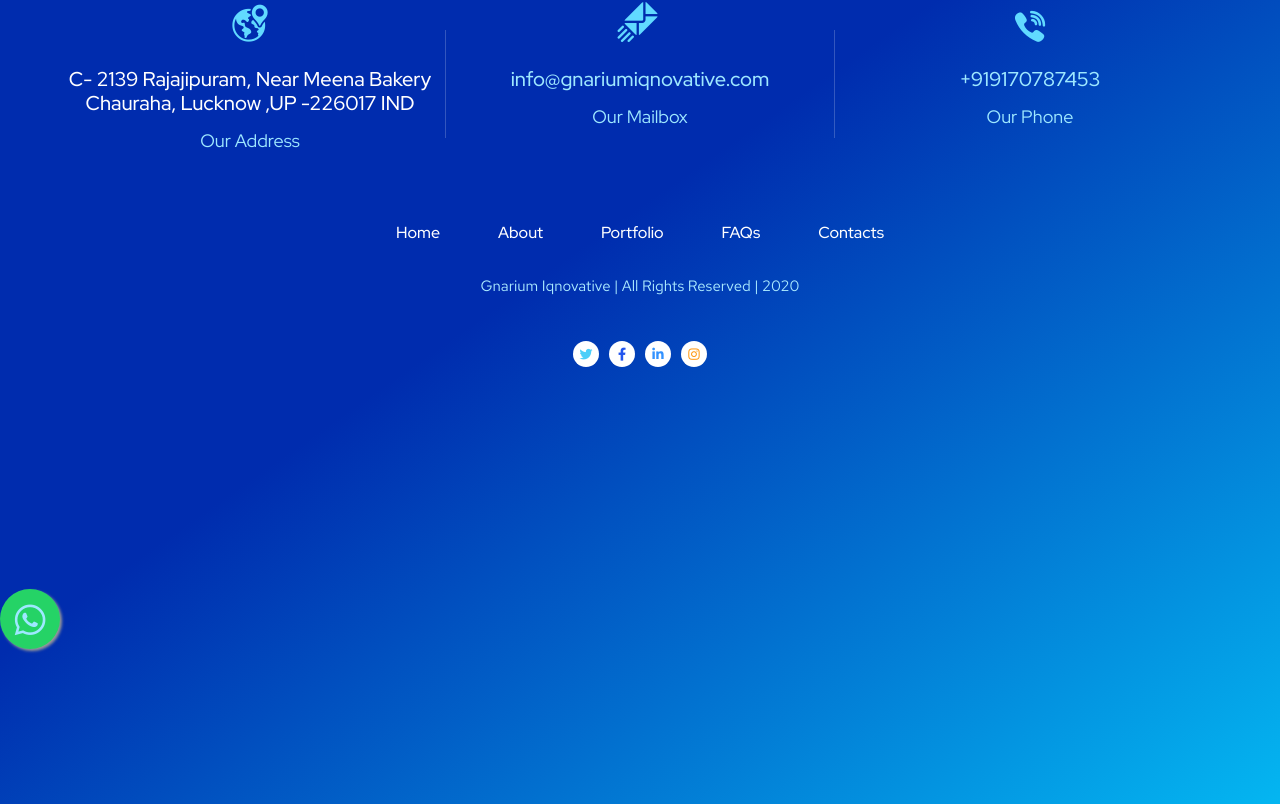
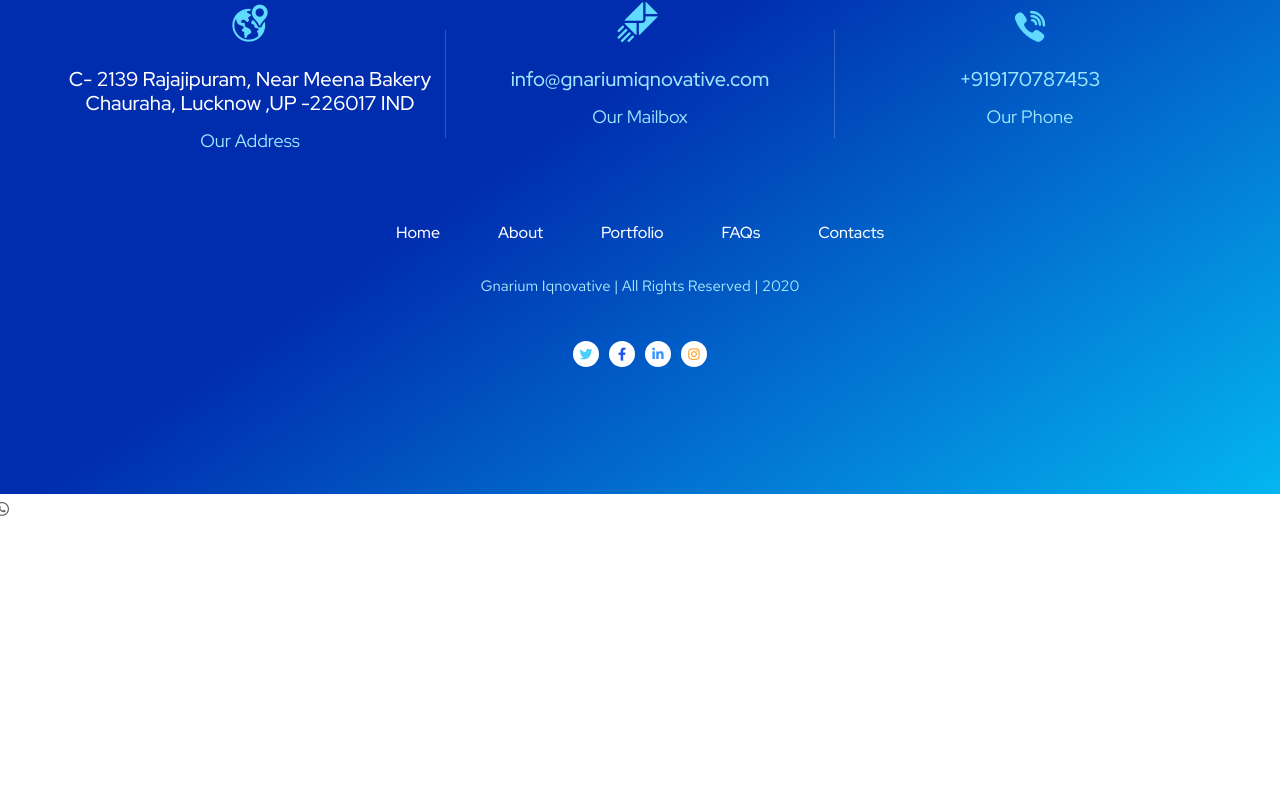
Before and after one commit to gnarium/companywebsite, a Next.js app: page /contact in a window 1280 px wide. Shown: the part 1853-2657 px from the top of the page. After the commit the page ends 2377 px from the top, so only its background shows below. Built offline with nearby package versions, Linux system fonts and the light colour scheme.

Commit message:
whatsapp add

```diff
--- a/components/Footer/Footer.jsx
+++ b/components/Footer/Footer.jsx
@@ -1,8 +1,14 @@
-import Link from 'next/link'
-import React from 'react'
+import Link from 'next/link';
+import tawkTo from "tawkto-react";
+import React from 'react';
+import  {useState,useEffect} from 'react';
+
 export default function Footer()
+
 {
+
     return(
+
         <div>
 
             <footer id="site-footer" className="site-footer bg-gradient footer-top-bottom">
@@ -72,16 +78,13 @@
                 <a className="footer-social-icon instagram"  target="_blank"><i className="fab fa-instagram"></i></a></Link>
             </div>
         </div>
-        <Link href="https://wa.me/+919170787453">
-            <a className="footer-social-icon whatsapp whatsapp_float" target="_blank" rel="noopener noreferrer">
+
+    </footer>
+    <Link href="https://wa.me/+919170787453">
+
+            <a href="https://wa.me/+919170787453" target="_blank" id="back" className="show1" >
                 <i className="fab fa-whatsapp whatsapp-icon"></i>
             </a>
-        </Link>
-
-    </footer>
-    <Link href="#">
-    <a id="back-to-top"  className="show">
-        <i className="flaticon-arrow-pointing-to-up"></i></a>
         </Link>
         </div>
 
```
